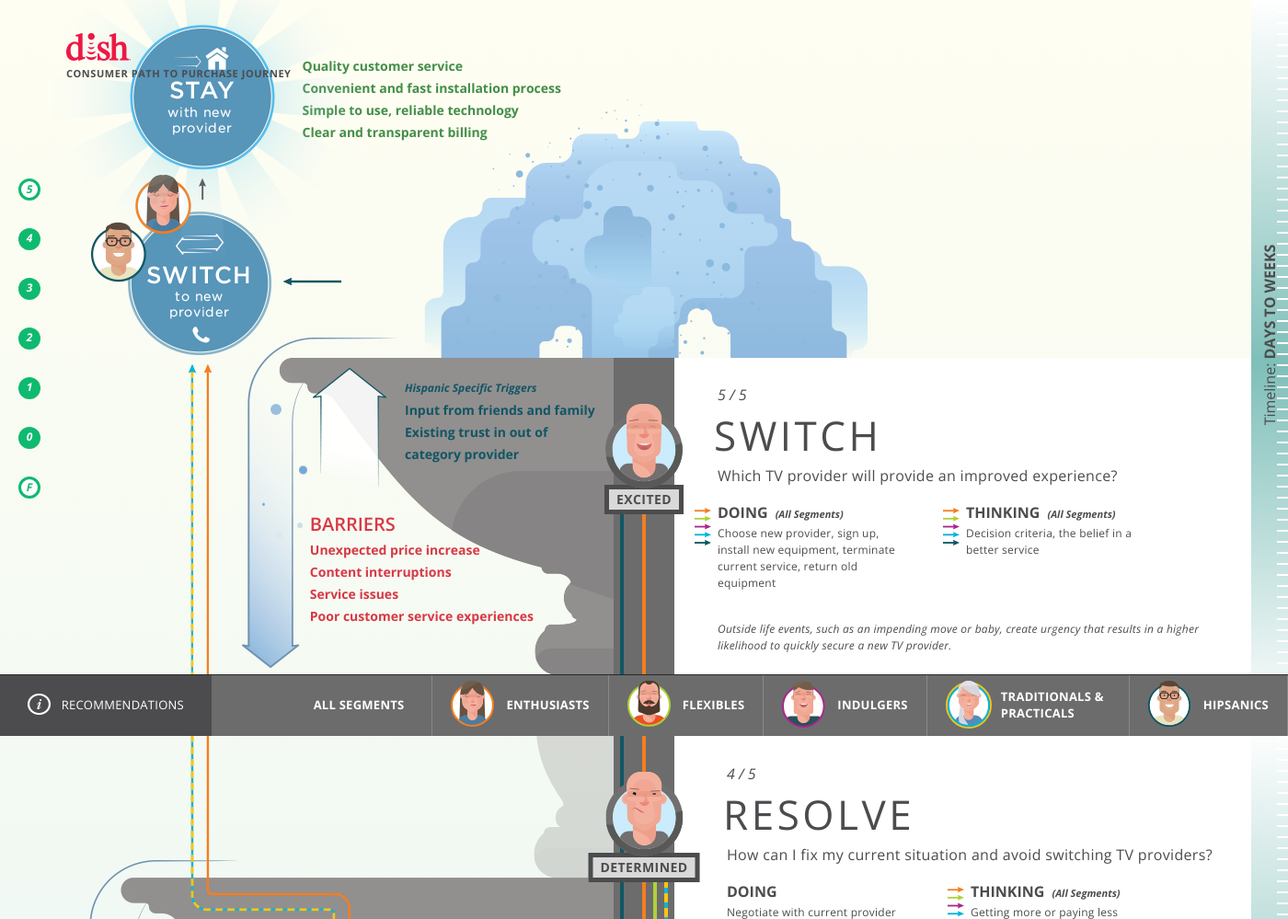
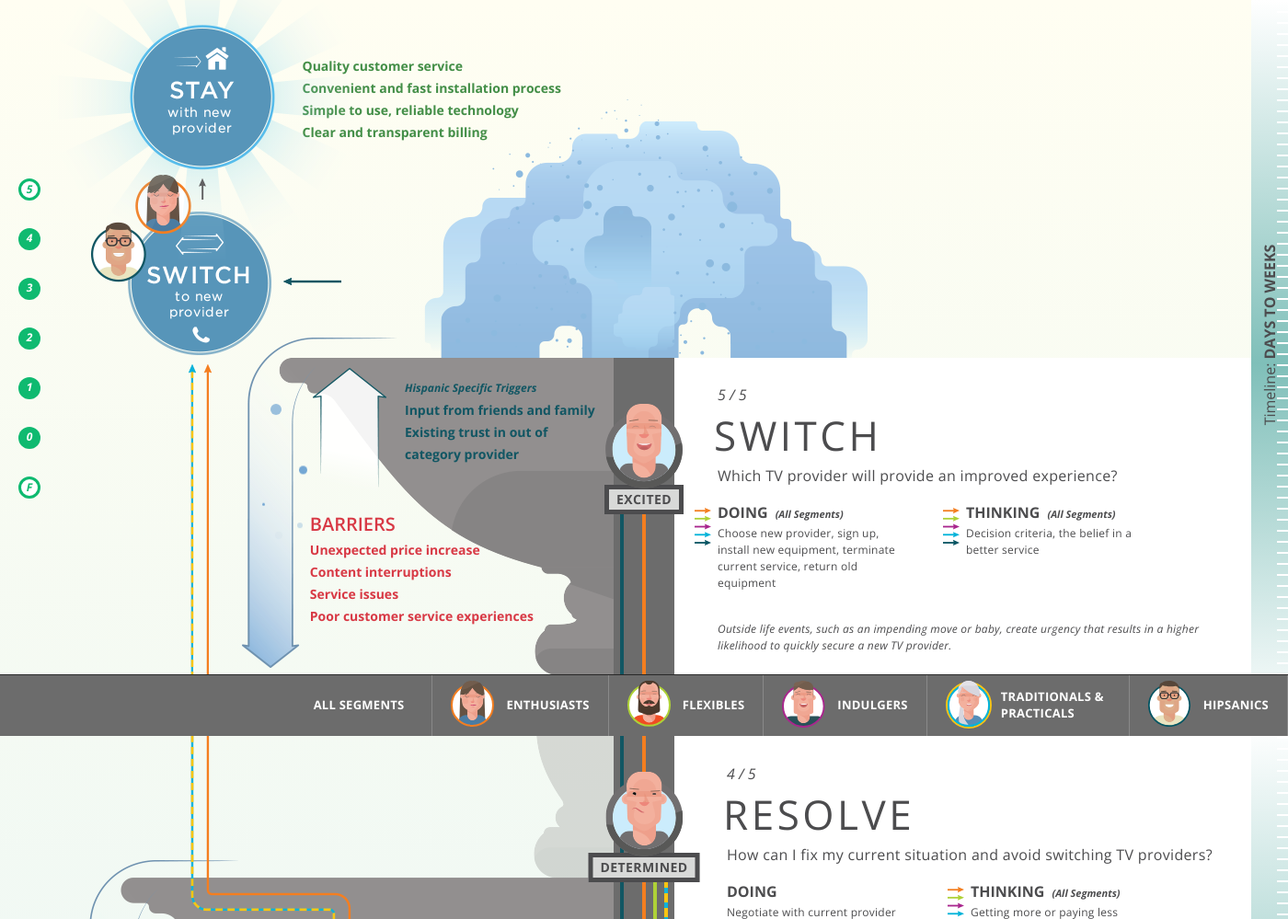
Before and after one commit to EggStrategy/dish-path-purchase, a PHP site: page / in a window 1400 px wide. Shown: the top 999 px of the page at 92% size. Run offline with PHP 8.4, Linux system fonts and the light colour scheme; some libraries are stand-ins or nearby versions.

Commit message:
Remove Recom button / Update LogoFade js

```diff
--- a/assets/js/scripts.js
+++ b/assets/js/scripts.js
@@ -5,11 +5,10 @@ $(function(){
   logoFade = function() {
     $(window).scroll(function(){
       var windowPos = $(window).scrollTop();
-      var windowHeight = $(window).height();
-      var docHeight = $(document).height();
+      var fullViewPos = $('#full-view').offset().top;
       var logo = $('.dish-logo');
 
-      if((windowPos + windowHeight) < docHeight) {
+      if (windowPos < (fullViewPos - 40)) {
         logo.fadeOut();
       } else {
         logo.fadeIn();
--- a/views/stage-1.php
+++ b/views/stage-1.php
@@ -1,4 +1,3 @@
-
 <section id="stage1" data-anchor="stage1" class="stage stage-1 section">
 
   <div class="col-left stage-left">
@@ -86,6 +85,4 @@
     <div class="time-span"></div>
   </div>
 
-  <?php include $_SERVER['DOCUMENT_ROOT'].'/views/recommendations/stage-1.php'; ?>
-
 </section>
--- a/views/stage-2.php
+++ b/views/stage-2.php
@@ -1,4 +1,3 @@
-
 <section id="stage2" data-anchor="stage2" class="stage stage-2 section">
 
   <div class="col-left stage-left">
@@ -81,6 +80,4 @@
     <div class="time-span"></div>
   </div>
 
-  <?php include $_SERVER['DOCUMENT_ROOT'].'/views/recommendations/stage-2.php'; ?>
-
 </section>
--- a/views/stage-3.php
+++ b/views/stage-3.php
@@ -1,4 +1,3 @@
-
 <section id="stage3" data-anchor="stage3" class="stage stage-3 section">
 
   <div class="col-left stage-left">
@@ -92,6 +91,4 @@
     <div class="time-span"></div>
   </div>
 
-  <?php include $_SERVER['DOCUMENT_ROOT'].'/views/recommendations/stage-3.php'; ?>
-
 </section>
--- a/views/stage-4.php
+++ b/views/stage-4.php
@@ -1,4 +1,3 @@
-
 <section id="stage4" data-anchor="stage4" class="stage stage-4 section">
 
   <div class="col-left stage-left">
@@ -79,6 +78,4 @@
     <div class="time-span"></div>
   </div>
 
-  <?php include $_SERVER['DOCUMENT_ROOT'].'/views/recommendations/stage-4.php'; ?>
-
 </section>
--- a/views/stage-5.php
+++ b/views/stage-5.php
@@ -1,4 +1,3 @@
-
 <section id="stage5" data-anchor="stage5" class="stage stage-5 section">
 
   <div class="stage-bg"></div>
@@ -87,6 +86,4 @@
     <div class="time-span"></div>
   </div>
 
-  <?php include $_SERVER['DOCUMENT_ROOT'].'/views/recommendations/stage-5.php'; ?>
-
 </section>
--- a/views/stage-footer.php
+++ b/views/stage-footer.php
@@ -1,8 +1,6 @@
 </div>
 
 <footer class="stage-footer">
-  <a href="" class="recomend-link"><span class="icon-recommendations"></span> Recommendations</a>
-
   <nav class="segment-nav">
     <a href="" data-segment="all">All Segments</a>
     <a href="" data-segment="enthusiasts"><span class="icon-enthusiasts"></span> Enthusiasts</a>
```
